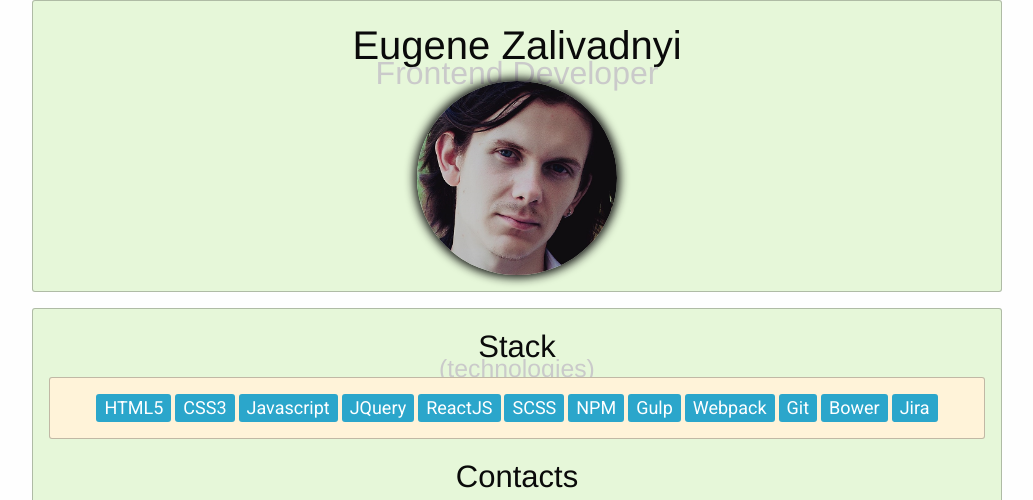
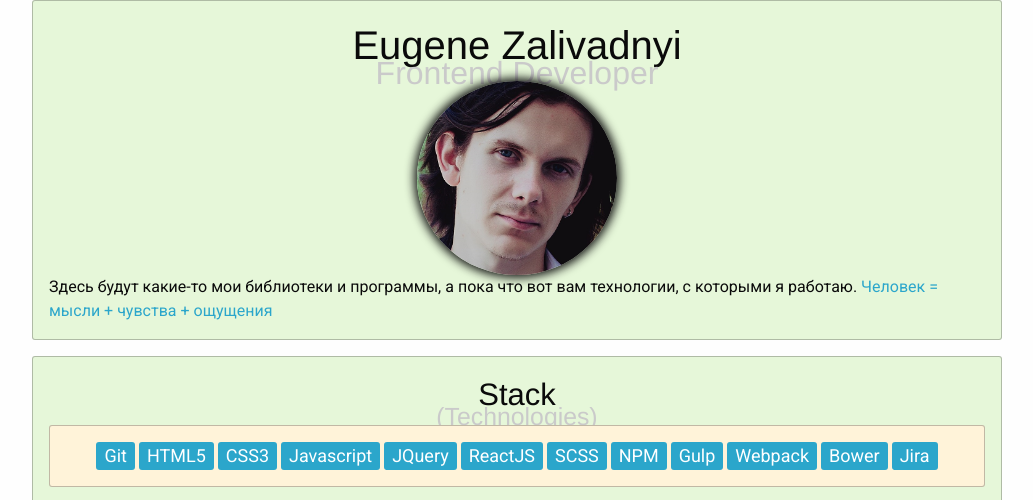
Before and after one commit to ezalivadnyi/ezalivadnyi.github.io, a plain HTML site: page index.html in a window 1280 px wide. Shown: the top 500 px of the page, without its empty margins (123-1156 px from the left). Drawn offline with Linux system fonts and the light colour scheme.

Commit message:
links fix

```diff
--- a/index.html
+++ b/index.html
@@ -24,6 +24,10 @@
 								<img src="images/avatar.jpg" alt="Eugene Zalivadnyi Frontend Developer">
 							</div>
 
+						Здесь будут какие-то мои библиотеки и программы, а пока что вот вам технологии, с которыми я работаю.
+
+						<a href="http://www.psychologos.ru/articles/view/myslizpt-chuvstva-i-oschuscheniya" target="_blank">Человек = мысли + чувства + ощущения</a>
+
 					</header>
 				</div>
 				<div class="small-12 columns">
@@ -31,10 +35,11 @@
 
 
 						<h3 class="text-center">Stack<br>
-							<small>(technologies)</small>
+							<small>(Technologies)</small>
 						</h3>
 						<section class="stack callout warning">
 							<div class="text-center">
+								<a target="_blank" href="https://git-scm.com/doc"><span class="primary label">Git</span></a>
 								<a target="_blank" href="https://developer.mozilla.org/ru/docs/HTML/HTML5"><span class="primary label">HTML5</span></a>
 								<a target="_blank" href="https://ru.wikipedia.org/wiki/CSS"><span class="primary label">CSS3</span></a>
 								<a target="_blank" href="https://developer.mozilla.org/ru/docs/Learn/Getting_started_with_the_web/JavaScript_basics"><span class="primary label">Javascript</span></a>
@@ -42,17 +47,16 @@
 								<a target="_blank" href="https://jquery.com/"><span class="primary label">JQuery</span></a>
 								<a target="_blank" href="https://reactjs.org"><span class="primary label">ReactJS</span></a>
 
-								<a target="_blank" href=""><span class="primary label">SCSS</span></a>
+								<a target="_blank" href="https://sass-scss.ru/guide/"><span class="primary label">SCSS</span></a>
 
-								<a target="_blank" href=""><span class="primary label">NPM</span></a>
+								<a target="_blank" href="https://www.npmjs.com/~zalivadnyi"><span class="primary label">NPM</span></a>
 
-								<a target="_blank" href=""><span class="primary label">Gulp</span></a>
-								<a target="_blank" href=""><span class="primary label">Webpack</span></a>
+								<a target="_blank" href="https://gulpjs.com/"><span class="primary label">Gulp</span></a>
+								<a target="_blank" href="https://webpack.js.org/"><span class="primary label">Webpack</span></a>
 
-								<a target="_blank" href=""><span class="primary label">Git</span></a>
-								<a target="_blank" href=""><span class="primary label">Bower</span></a>
+								<a target="_blank" href="https://bower.io/"><span class="primary label">Bower</span></a>
 
-								<a target="_blank" href=""><span class="primary label">Jira</span></a>
+								<a target="_blank" href="https://jira.atlassian.com/"><span class="primary label">Jira</span></a>
 							</div>
 						</section>
 
```
